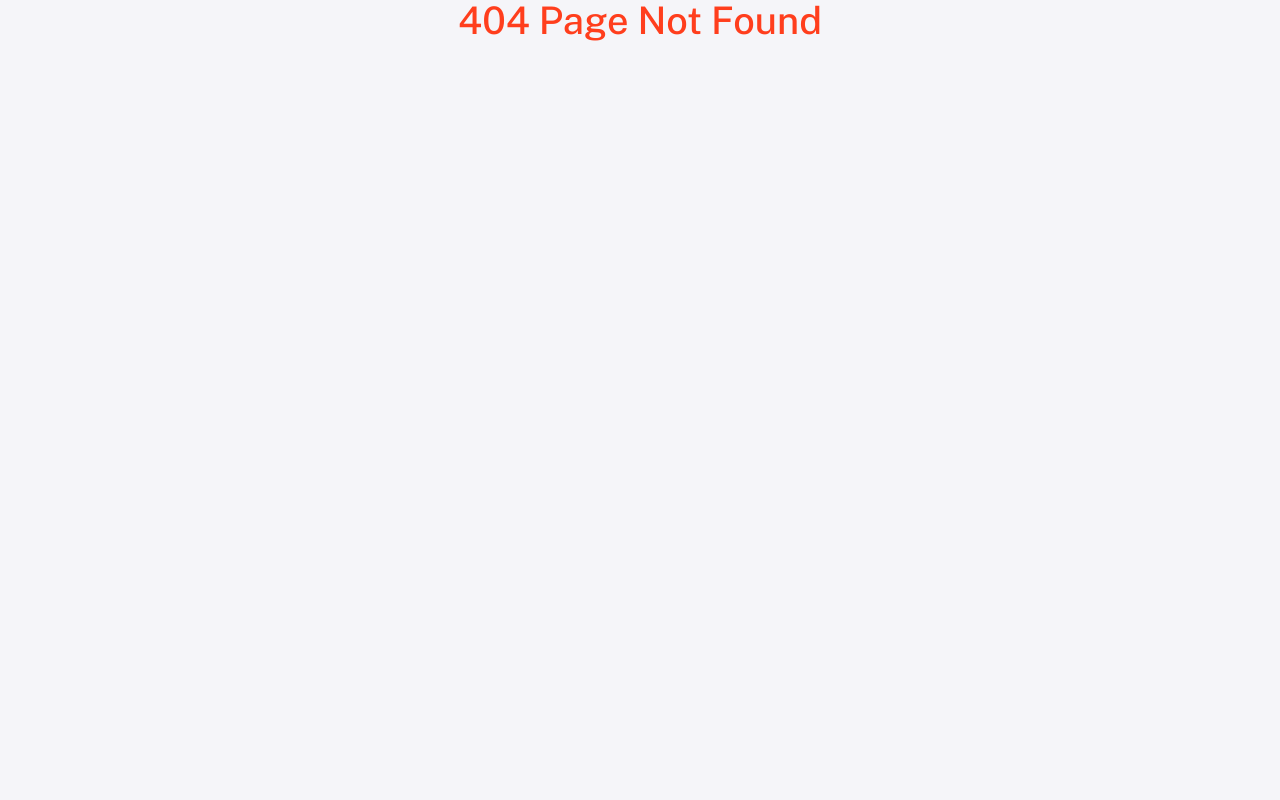
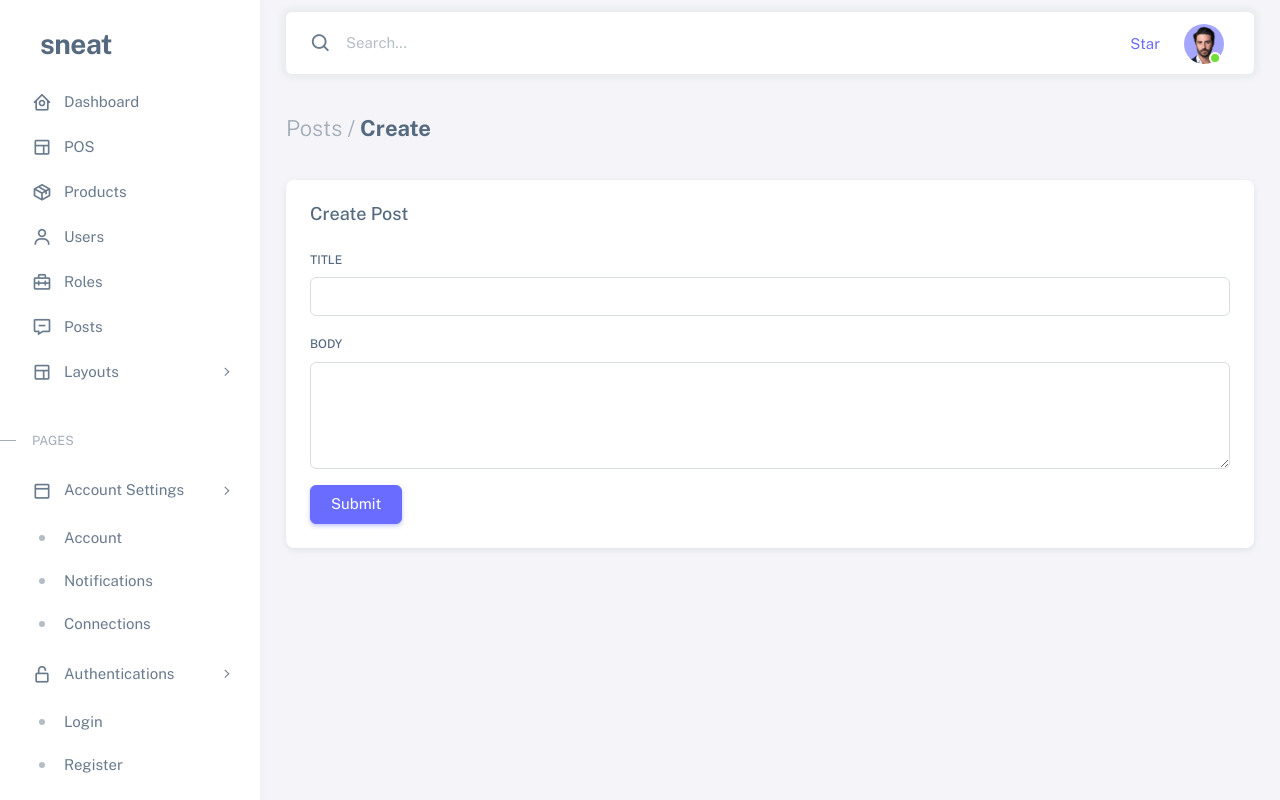
Before and after one commit to Prottoy001git/react-project, a React (Vite) app: page /post/create in a window 1280 px wide. Before the commit this address had no page. Shown: the top 800 px of the page. Built offline with nearby package versions, Linux system fonts and the light colour scheme.

Commit message:
templating class 4

```diff
--- a/src/components/pages/posts/CreatePost.tsx
+++ b/src/components/pages/posts/CreatePost.tsx
@@ -12,8 +12,21 @@
 
     // Axios API
     // ----------------------
-    function postData() {
-        alert('form submited successfully');
+    // for typescript to prevent form submition---use (parameter:type)(e:React.FormEvent)
+    function postData(e:React.FormEvent) {
+        e.preventDefault();
+        // alert('form submited successfully');
+        // console.log("Title: "+ title);
+        // console.log("Body: "+ body);
+        const data = {title, body};
+        axios.post("https://jsonplaceholder.typicode.com/posts", data)
+        .then((res)=>{
+            console.log(res.data);
+            setTitle("");
+            setBody("");
+            alert("Data Saved Successfully");
+        })
+        .catch((err)=>console.error(err));
     }
 
     return (
@@ -26,11 +39,11 @@
                         <form onSubmit={postData}>
                             <div className="mb-3">
                                 <label className="form-label">Title</label>
-                                <input type="text" name="title" className="form-control" />
+                                <input type="text" name="title" className="form-control" value={title} onChange={(e)=>setTitle(e.target.value)}/>
                             </div>
                             <div className="mb-3">
                                 <label className="form-label">Body</label>
-                                <textarea name="body" className="form-control" rows={4}></textarea>
+                                <textarea name="body" className="form-control" rows={4} value={body} onChange={(e)=>setBody(e.target.value)}></textarea>
                             </div>
                             <button type="submit" className="btn btn-primary">Submit</button>
                         </form>
--- /dev/null
+++ b/src/components/pages/posts/DetailsPost.tsx
@@ -0,0 +1,42 @@
+import axios from 'axios';
+import { useState } from 'react';
+import { Link, useParams } from 'react-router-dom'
+
+function DetailsPost() {
+    const[id, setId] = useState<number>(0);
+    const[userId, setUserId] = useState<number>(0);
+    const[title, setTitle] = useState<string>("");
+    const[body, setBody] = useState<string>("");
+
+    const params = useParams();
+    const queryId = params?.id;
+
+    axios.get(`https://jsonplaceholder.typicode.com/posts/${queryId}`)
+    .then ((res)=>{
+        // console.log(res.data)
+        let data = res.data;
+        setId(data.id);
+        setUserId(data.userId);
+        setTitle(data.title);
+        setBody(data.body);
+    })
+    .catch((err)=>console.error(err));
+    return (
+        <>
+            <div className="container-xxl flex-grow-1 container-p-y">
+                <h4 className="fw-bold py-3 mb-4"><Link to="/posts" className="text-muted fw-light">Posts /</Link> Details</h4>
+                <div className="card mt-3">
+                    <h5 className="card-header">Post Details</h5>
+                    <div className="card-body">
+                        <p className="card-text"><b>ID:</b> {id}</p>
+                        <p className="card-text"><b>User ID:</b> {userId}</p>
+                        <p className="card-text"><b>Title:</b> {title}</p>
+                        <p className="card-text"><b>Body:</b> {body}</p>
+                    </div>
+                </div>
+            </div>
+        </>
+    )
+}
+
+export default DetailsPost
--- /dev/null
+++ b/src/components/pages/posts/EditPost.tsx
@@ -0,0 +1,60 @@
+import axios from 'axios';
+import { useEffect, useState } from 'react';
+import { Link, useParams } from 'react-router-dom'
+
+function EditPost() {
+    // Single state multiple value
+    const [post, setPost] = useState({
+        title: "",
+        body: ""
+    });
+    // different state usage
+    // const [title, setTitle] = useState<string>("");
+    // const [body, setBody] = useState<string>("");
+
+    const params = useParams();
+    const queryId = params?.id;
+
+    useEffect(() => {
+        axios.get(`https://jsonplaceholder.typicode.com/posts/${queryId}`)
+            .then((res) => {
+                // console.log(res.data)
+                let data = res.data;
+                // setTitle(data.title);
+                // setBody(data.body);
+                setPost(data);
+            })
+            .catch((err) => console.error(err));
+    }, [queryId]);
+
+
+    const handleSubmit = (e: React.FormEvent) => {
+        e.preventDefault();
+        console.log(post);
+    }
+    return (
+        <>
+            <div className="container-xxl flex-grow-1 container-p-y">
+                <h4 className="fw-bold py-3 mb-4"><Link to="/posts" className="text-muted fw-light">Posts /</Link> Edit</h4>
+                <div className="card mt-3">
+                    <h5 className="card-header">Update Post</h5>
+                    <div className="card-body">
+                        <form onSubmit={handleSubmit}>
+                            <div className="mb-3">
+                                <label className="form-label">Title</label>
+                                <input type="text" name="title" className="form-control" value={post.title} onChange={(e) => setPost({ ...post, title: e.target.value })} />
+                            </div>
+                            <div className="mb-3">
+                                <label className="form-label">Body</label>
+                                <textarea name="body" className="form-control" rows={4} value={post.body} onChange={(e) => setPost({ ...post, body: e.target.value })}></textarea>
+                            </div>
+                            <button type="submit" className="btn btn-primary">Update</button>
+                        </form>
+                    </div>
+                </div>
+            </div>
+        </>
+    )
+}
+
+export default EditPost
--- a/src/components/pages/posts/ManagePosts.tsx
+++ b/src/components/pages/posts/ManagePosts.tsx
@@ -58,7 +58,7 @@
         <>
             <div className="container-xxl flex-grow-1 container-p-y">
                 <h4 className="fw-bold py-3 mb-4"><span className="text-muted fw-light">Posts /</span> Manage</h4>
-                <Link to="/posts/create" className="btn btn-success">Add New</Link>
+                <Link to="/post/create" className="btn btn-success">Add New</Link>
                 <div className="card mt-3">
                     <div className="table-responsive">
                         <table className="table table-striped">
@@ -97,9 +97,12 @@
                                             <td>{item.body}</td>
                                             <td>
                                                 <div className="d-flex gap-1">
-                                                    <button type="button" className="btn btn-icon btn-outline-primary">
+                                                    <Link to={`/post/details/${item.id}`} type="button" className="btn btn-icon btn-outline-info">
+                                                        <span className="tf-icons bx bx-search"></span>
+                                                    </Link>
+                                                    <Link to={`/post/edit/${item.id}`} type="button" className="btn btn-icon btn-outline-primary">
                                                         <span className="tf-icons bx bx-edit"></span>
-                                                    </button>
+                                                    </Link>
                                                     <button type="button" className="btn btn-icon btn-outline-danger">
                                                         <span className="tf-icons bx bx-trash"></span>
                                                     </button>
--- a/src/main.tsx
+++ b/src/main.tsx
@@ -11,6 +11,8 @@
 import Users from './components/pages/Users.tsx'
 import ManagePosts from './components/pages/posts/ManagePosts.tsx'
 import CreatePost from './components/pages/posts/CreatePost.tsx'
+import DetailsPost from './components/pages/posts/DetailsPost.tsx'
+import EditPost from './components/pages/posts/EditPost.tsx'
 
 const router = createBrowserRouter([
   {path: '/', element: <Layout />,
@@ -22,7 +24,9 @@
       {path: '/users', element: <Users />},
       {path: '/roles', element: <Roles />},
       {path: '/posts', element: <ManagePosts />},
-      {path: '/posts/create', element: <CreatePost />},
+      {path: '/post/create', element: <CreatePost />},
+      {path: '/post/details/:id', element: <DetailsPost />},
+      {path: '/post/edit/:id', element: <EditPost />},
     ]
   },
   {path: '/pos', element: <h1>POS</h1>},
```
